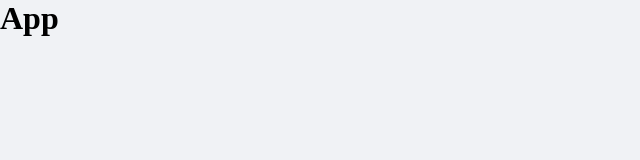
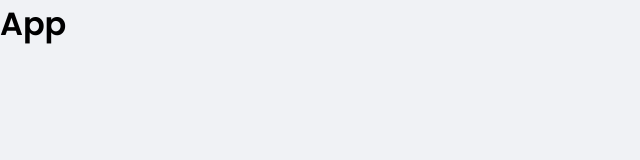
Before and after one commit to danicunhac/dt.money, a React (Create React App) app: page / in a window 1280 px wide. Shown: the top 160 px of the page, without its empty margins (0-640 px from the left). Built offline with nearby package versions, Linux system fonts and the light colour scheme.

Commit message:
style(add): fonts

```diff
--- a/public/index.html
+++ b/public/index.html
@@ -1,11 +1,15 @@
 <!DOCTYPE html>
 <html lang="en">
   <head>
+    <link rel="preconnect" href="https://fonts.gstatic.com" />
     <meta charset="utf-8" />
     <link rel="icon" href="./favicon.png" />
     <meta name="viewport" content="width=device-width, initial-scale=1" />
-
     <title>dt.money</title>
+    <link
+      href="https://fonts.googleapis.com/css2?family=Poppins:wght@400;500;600&display=swap"
+      rel="stylesheet"
+    />
   </head>
   <body>
     <noscript>You need to enable JavaScript to run this app.</noscript>
--- a/src/styles/global.ts
+++ b/src/styles/global.ts
@@ -38,6 +38,15 @@
     -webkit-font-smoothing: antialiased;
   }
 
+  body, input, textarea, button {
+    font-family: 'Poppins', sans-serif;
+    font-weight: 400;
+  }
+
+  h1, h2, h3, h4, h5, h6, strong {
+    font-weight: 600;
+  }
+
   button {
     cursor: pointer;
   }
```
